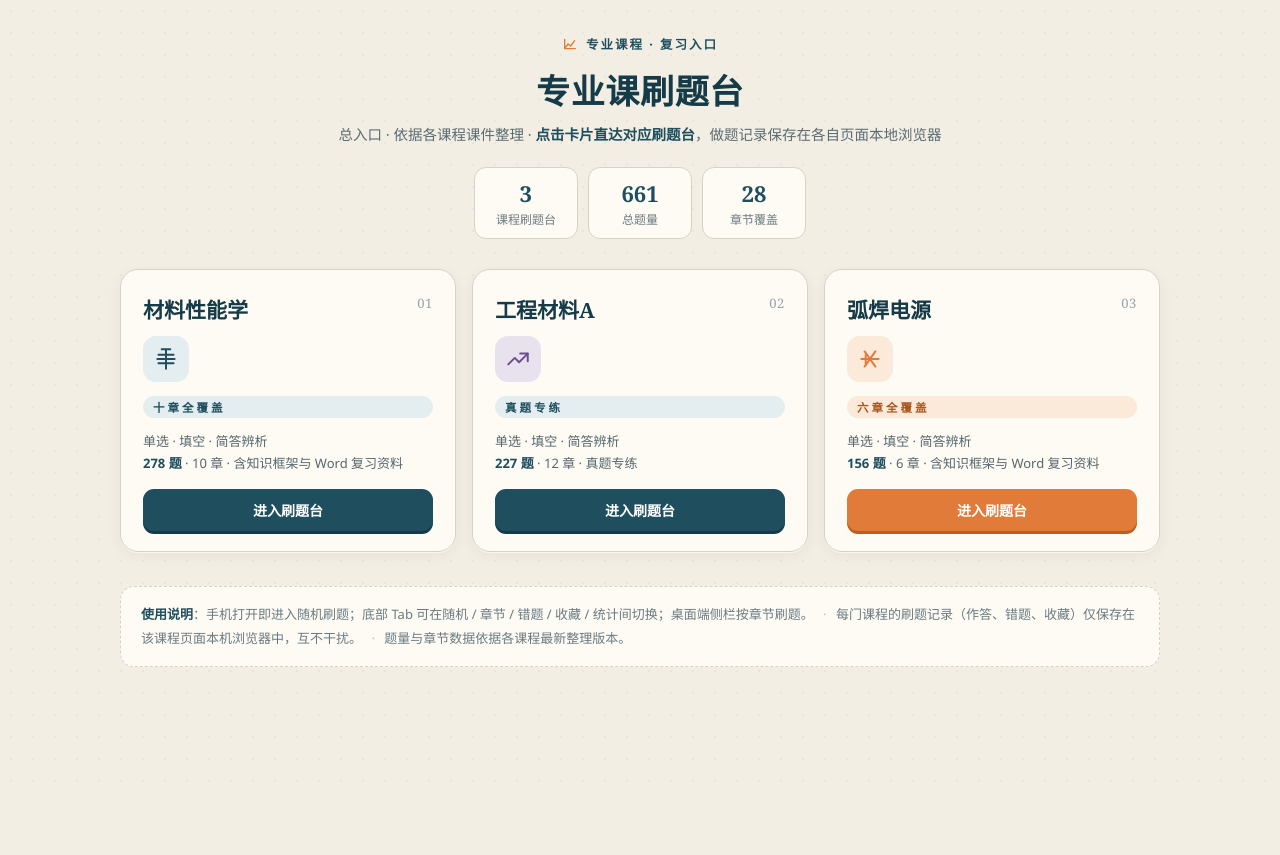
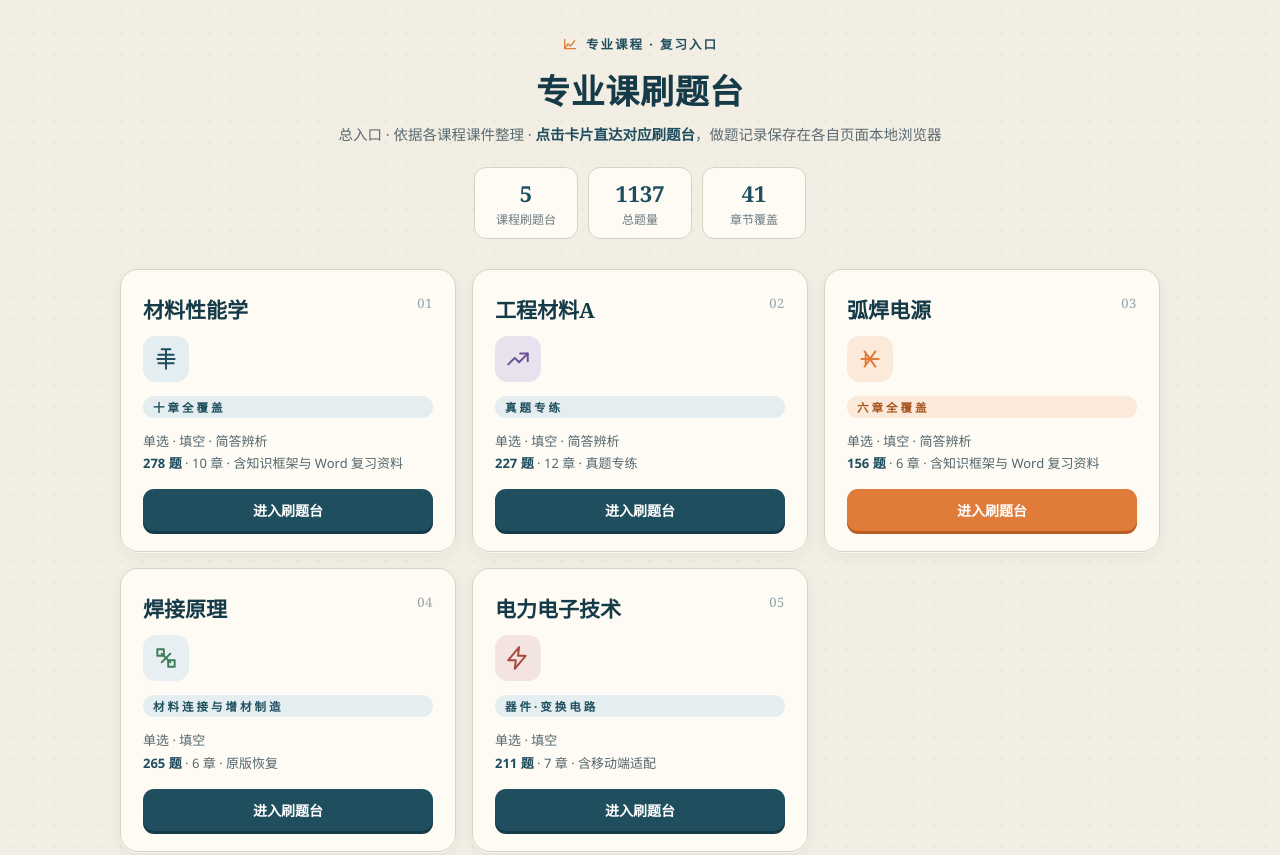
Before and after one commit to sanabesito/shuati-nav, a plain HTML site: page index.html in a window 1280 px wide. Shown: the top 855 px of the page. Before the commit the page ends 800 px from the top, so only its background shows below. Drawn offline with Linux system fonts and the light colour scheme.

Commit message:
发布专业课刷题台总入口

```diff
--- a/index.html
+++ b/index.html
@@ -72,6 +72,8 @@ h1{
 .c1 .icon{background:#E4EDEF}.c1 .icon svg{stroke:var(--steel)}
 .c2 .icon{background:#E8E2EF}.c2 .icon svg{stroke:#6A4E8F}
 .c3 .icon{background:#FBE9D9}.c3 .icon svg{stroke:var(--amber)}
+.c4 .icon{background:#E7EFF2}.c4 .icon svg{stroke:#3E7C5B}
+.c5 .icon{background:#F3E4E1}.c5 .icon svg{stroke:#A34A3C}
 .cname{font-family:var(--serif);font-size:21px;font-weight:700;color:var(--steel-deep)}
 .tag{
   display:inline-block;font-size:11.5px;padding:3px 10px;border-radius:20px;font-weight:600;
@@ -104,11 +106,7 @@ h1{
 .note .sep{color:#C9C2B0;padding:0 6px}
 
 /* ===== 移动端优先布局 ===== */
-@media (max-width:860px){
-  .grid{grid-template-columns:1fr 1fr}
-  h1{font-size:29px}
-}
-@media (max-width:420px){
+@media (max-width:620px){
   .grid{grid-template-columns:1fr}
   .wrap{padding:26px 16px 44px}
   h1{font-size:26px}
@@ -129,9 +127,9 @@ h1{
   <h1>专业课刷题台</h1>
   <div class="sub">总入口 · 依据各课程课件整理 · <b>点击卡片直达对应刷题台</b>，做题记录保存在各自页面本地浏览器</div>
   <div class="statbar">
-    <div class="stat"><div class="n">3</div><div class="l">课程刷题台</div></div>
-    <div class="stat"><div class="n">661</div><div class="l">总题量</div></div>
-    <div class="stat"><div class="n">28</div><div class="l">章节覆盖</div></div>
+    <div class="stat"><div class="n">5</div><div class="l">课程刷题台</div></div>
+    <div class="stat"><div class="n">1137</div><div class="l">总题量</div></div>
+    <div class="stat"><div class="n">41</div><div class="l">章节覆盖</div></div>
   </div>
 </header>
 
@@ -170,6 +168,28 @@ h1{
     <span class="go">进入刷题台</span>
   </a>
 
+  <a class="card c4" href="https://sanabesito.github.io/hanjieyuanli-shuati/" target="_blank" rel="noopener">
+    <div class="ctop">
+      <div class="cname">焊接原理</div>
+      <span class="cnum">04</span>
+    </div>
+    <div class="icon"><svg viewBox="0 0 24 24"><path d="M4 4h6v6H4zM14 14h6v6h-6z"/><path d="M8 8l8 8"/><path d="M16 8l-8 8"/></svg></div>
+    <span class="tag">材 料 连 接 与 增 材 制 造</span>
+    <div class="meta">单选 · 填空<br><b>265 题</b> · 6 章 · 原版恢复</div>
+    <span class="go">进入刷题台</span>
+  </a>
+
+  <a class="card c5" href="https://sanabesito.github.io/dianlidianzi-shuati/" target="_blank" rel="noopener">
+    <div class="ctop">
+      <div class="cname">电力电子技术</div>
+      <span class="cnum">05</span>
+    </div>
+    <div class="icon"><svg viewBox="0 0 24 24"><path d="M13 2L3 14h7l-1 8 10-12h-7z"/></svg></div>
+    <span class="tag">器 件 · 变 换 电 路</span>
+    <div class="meta">单选 · 填空<br><b>211 题</b> · 7 章 · 含移动端适配</div>
+    <span class="go">进入刷题台</span>
+  </a>
+
 </main>
 
 <div class="note">
```
